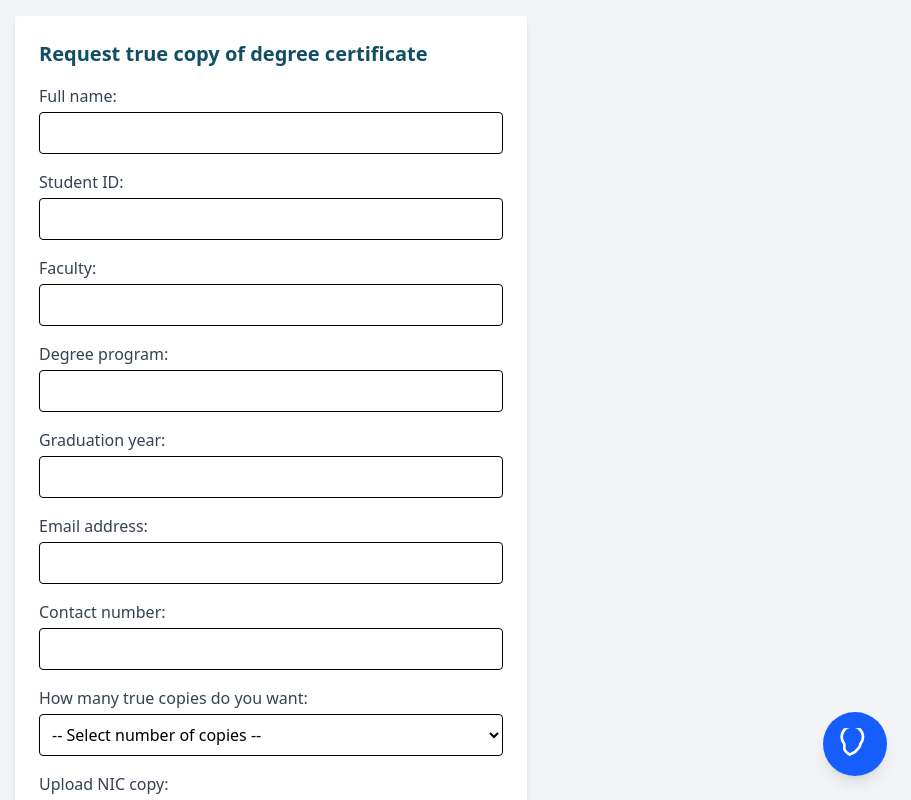
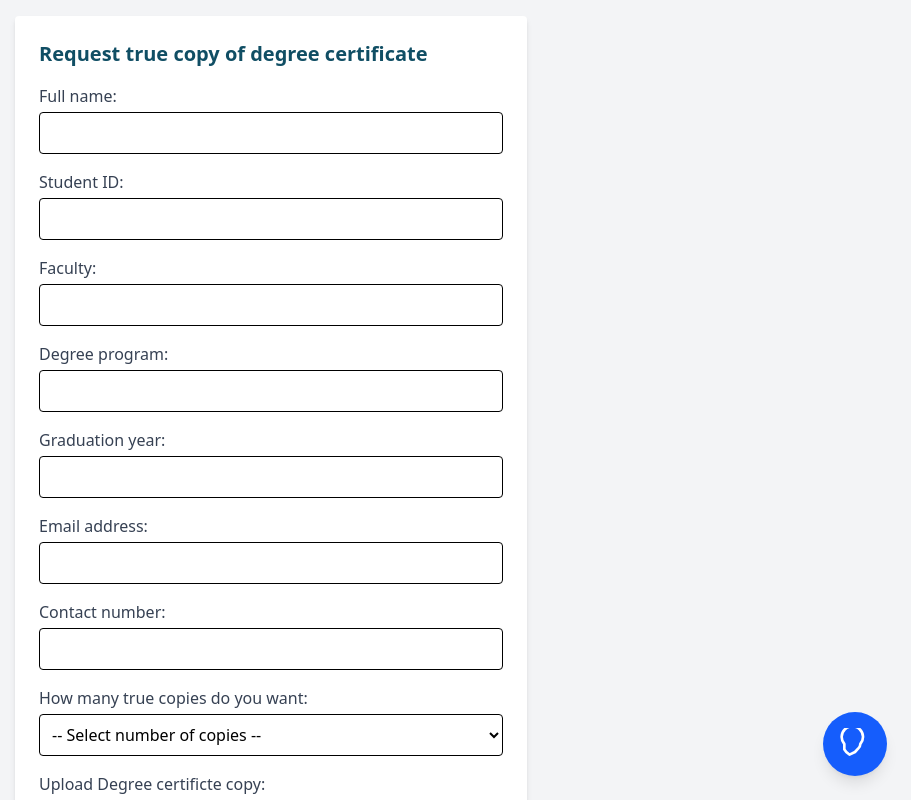
Before and after one commit to DevinManeth/RHU-e-Service, a React (Vite) app in the folder Frontend/: page /Truecopy in a window 1280 px wide. Shown: the top 800 px of the page, without its empty margins (369-1280 px from the left). Built offline with nearby package versions, Linux system fonts and the light colour scheme.

Commit message:
edit Truecopy degree certificate

```diff
--- a/Frontend/src/main.jsx
+++ b/Frontend/src/main.jsx
@@ -28,7 +28,7 @@ createRoot(document.getElementById('root')).render(
         <Route path="/admin-login" element={<AdminLogin />} />
         <Route path="/admin-dashboard" element={<AdminDashboard />} />
         <Route path="/dashboard" element={<DashBoard />} />
-        <Route path="/help" element={<Help/>} />
+        <Route path="/help" element={<Chatbot/>} />
         <Route path="/OngoingActivities" element={<OngoingActivities />} />
         <Route path="/ApplyTranscript" element={<ApplyTranscript/>} />
         <Route path="/Truecopy" element={<Truecopy/>} />
--- a/Frontend/src/pages/ApplyTranscript.jsx
+++ b/Frontend/src/pages/ApplyTranscript.jsx
@@ -7,7 +7,7 @@ function ApplyTranscript() {
 
   return (
     <>
-      <Navbar />
+      {/* <Navbar /> */}
       <div className="min-h-screen bg-gray-100 p-8">
         <div className="max-w-3xl mx-auto bg-white shadow-md rounded-lg p-6">
           <h2 className="text-2xl font-bold text-center text-gray-800 mb-4 border-b pb-2">
--- a/Frontend/src/pages/Truecopy.jsx
+++ b/Frontend/src/pages/Truecopy.jsx
@@ -82,7 +82,7 @@ const DegreeCertificateRequestForm = () => {
 
         {/* NIC Upload */}
         <div className="mb-4">
-          <label className="block mb-1 text-gray-700">Upload NIC copy:</label>
+          <label className="block mb-1 text-gray-700">Upload Degree certificte copy:</label>
           <input
             type="file"
             name="nicCopy"
```
